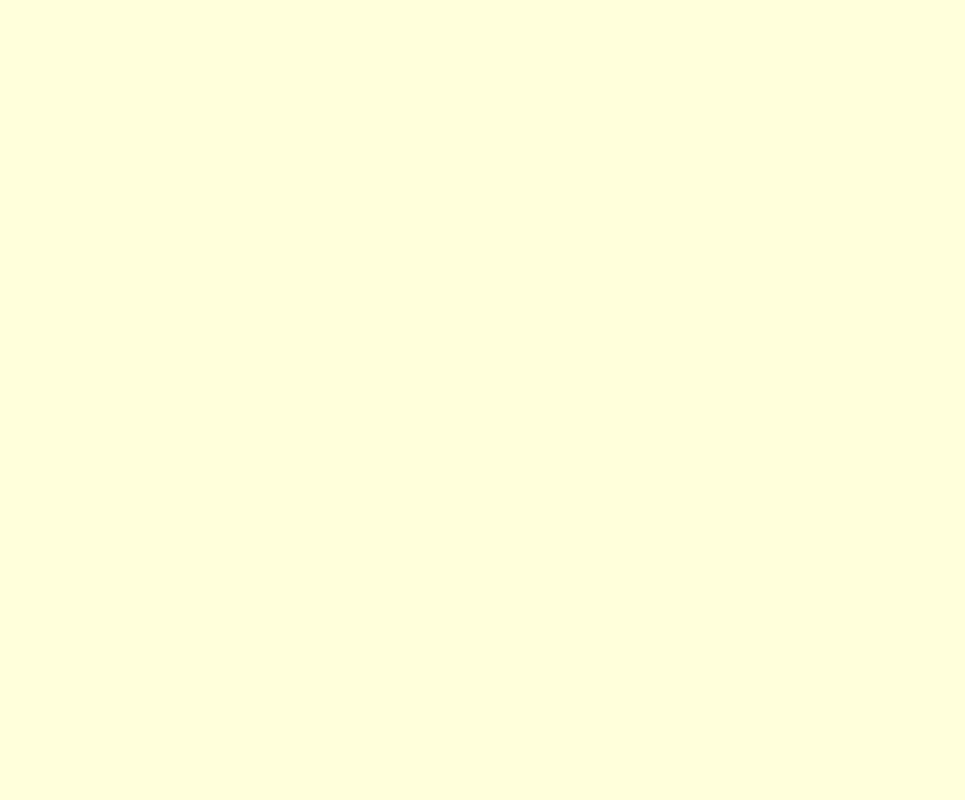
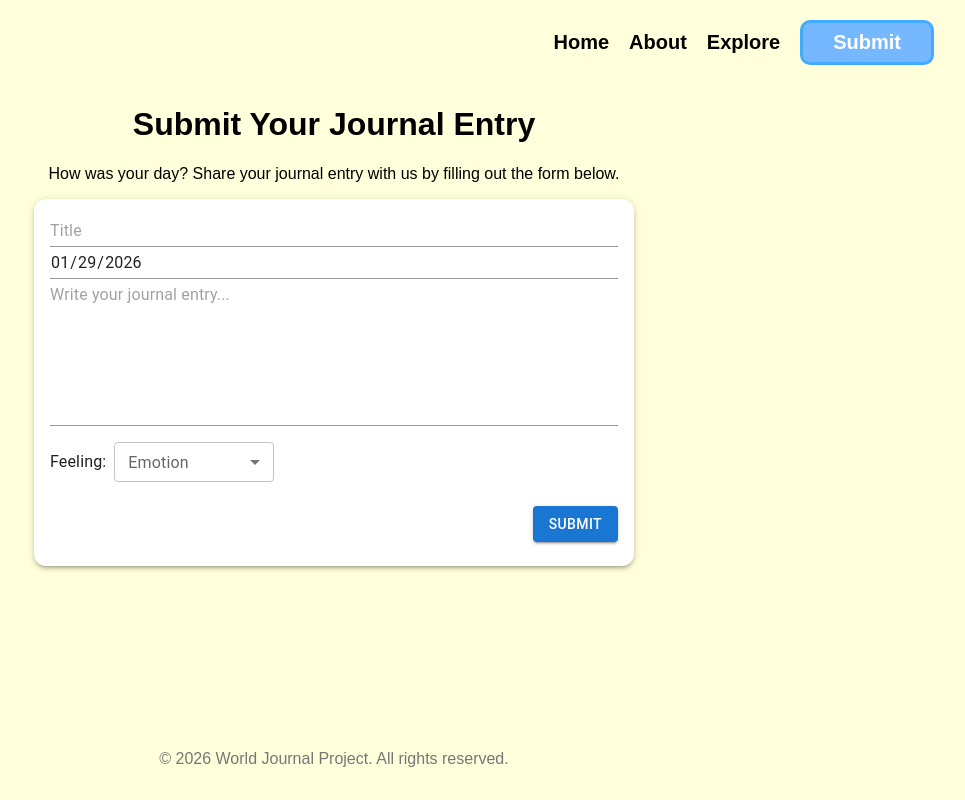
Before and after one commit to Hinoden/world-journal-project, a React (Vite) app in the folder client/: page /submit in a window 1280 px wide. Before the commit this address had no page. Shown: the whole page, without its empty margins (306-1271 px from the left). Built offline with nearby package versions, Linux system fonts and the light colour scheme.

Commit message:
Journal entry page completed

```diff
--- a/client/src/App.jsx
+++ b/client/src/App.jsx
@@ -4,6 +4,7 @@ import './App.css';
 import Home from './components/Home';
 import About from './components/About';
 import Explore from './components/Explore';
+import Submit from './components/Submit';
 
 
 function App() {
@@ -14,6 +15,7 @@ function App() {
         <Route path='/' element={<Home />} />
         <Route path='/about' element={<About />} />
         <Route path='/explore' element={<Explore />} />
+        <Route path='/submit' element={<Submit />} />
       </Routes>
     </BrowserRouter>
   )
--- /dev/null
+++ b/client/src/components/Submit.jsx
@@ -0,0 +1,123 @@
+import react from 'react';
+import {useState} from 'react';
+import '../styles/Submit.css';
+import Navbar from './Navbar';
+import Footer from './Footer';
+import {
+    Card,
+    CardContent,
+    TextField,
+    FormControl,
+    InputLabel,
+    Select,
+    MenuItem,
+    Box,
+    Button,
+    Typography
+} from '@mui/material';
+
+function Submit() {
+    const [title, setTitle] = useState('');
+    const [emotion, setEmotion] = useState('');
+    const [content, setContent] = useState('');
+
+    const today = new Date().toISOString().split('T')[0];
+
+    return (
+        <div className="submit-page">
+            <Navbar />
+            <div className="submit-container">
+                <h1 className="submit-title">Submit Your Journal Entry</h1>
+                <p className="submit-desc">How was your day? Share your journal entry with us by filling out the form below.</p>
+                <div className="submit-form">
+                    <Card
+                        sx={{
+                            maxWidth: 600,
+                            minWidth: 600,
+                            margin: '0 auto',
+                            borderRadius: 3,
+                            boxShadow: 3,
+                        }}
+                    >
+                        <CardContent>
+                            {/* Title */}
+                            <TextField
+                            placeholder="Title"
+                            variant="standard"
+                            fullWidth
+                            value={title}
+                            onChange={(e) => setTitle(e.target.value)}
+                            slotProps={{
+                                disableUnderline: true,
+                                sx: { fontSize: 20, fontWeight: 'bold' },
+                            }}
+                            />
+
+                            {/* Date */}
+                            <TextField
+                            type="date"
+                            variant="standard"
+                            fullWidth
+                            value={today}
+                            slotProps={{
+                                input: { readOnly: true },
+                                disableUnderline: true
+                            }}
+                            />
+
+                            {/* Content */}
+                            <TextField
+                            placeholder="Write your journal entry..."
+                            multiline
+                            minRows={6}
+                            fullWidth
+                            variant="standard"
+                            value={content}
+                            onChange={(e) => setContent(e.target.value)}
+                            slotProps={{
+                                disableUnderline: true,
+                            }}
+                            />
+
+
+
+                            {/* Emotion Dropdown */}
+                            <Box mt={2} mb={2} display="flex" alignItems="center" gap={1}>
+                                <Typography variant="body1">
+                                    Feeling:
+                                </Typography>
+                                <FormControl size="small" sx={{ minWidth: 160 }}>
+                                    <InputLabel id="emotion-label">Emotion</InputLabel>
+                                    <Select
+                                    labelId="emotion-label"
+                                    value={emotion}
+                                    label="Emotion"
+                                    onChange={(e) => setEmotion(e.target.value)}
+                                    >
+                                    <MenuItem value="">None</MenuItem>
+                                    <MenuItem value="happy">Happy</MenuItem>
+                                    <MenuItem value="sad">Sad</MenuItem>
+                                    <MenuItem value="excited">Excited</MenuItem>
+                                    <MenuItem value="anxious">Anxious</MenuItem>
+                                    <MenuItem value="angry">Angry</MenuItem>
+                                    <MenuItem value="bored">Bored</MenuItem>
+                                    </Select>
+                                </FormControl>
+                            </Box>
+
+                            {/* Submit */}
+                            <Box mt={3} textAlign="right">
+                                <Button variant="contained">
+                                    Submit
+                                </Button>
+                            </Box>
+                        </CardContent>
+                    </Card>
+                </div>
+            </div>
+            <Footer />
+        </div>
+    )
+}
+
+export default Submit;
--- /dev/null
+++ b/client/src/styles/Submit.css
@@ -0,0 +1,29 @@
+.submit-page {
+    min-height: 100vh;
+    display: flex;
+    flex-direction: column;
+}
+
+.submit-container {
+    font-family: 'Arial', sans-serif;
+}
+
+.submit-title {
+    text-align: center;
+}
+
+.submit-desc {
+    text-align: center;
+}
+
+.submit-form {
+    display: flex;
+}
+
+.submit-left, .submit-right {
+    flex: 1;
+    display: flex;
+    flex-direction: column;
+    gap: 15px;
+    padding: 10px;
+}
```
